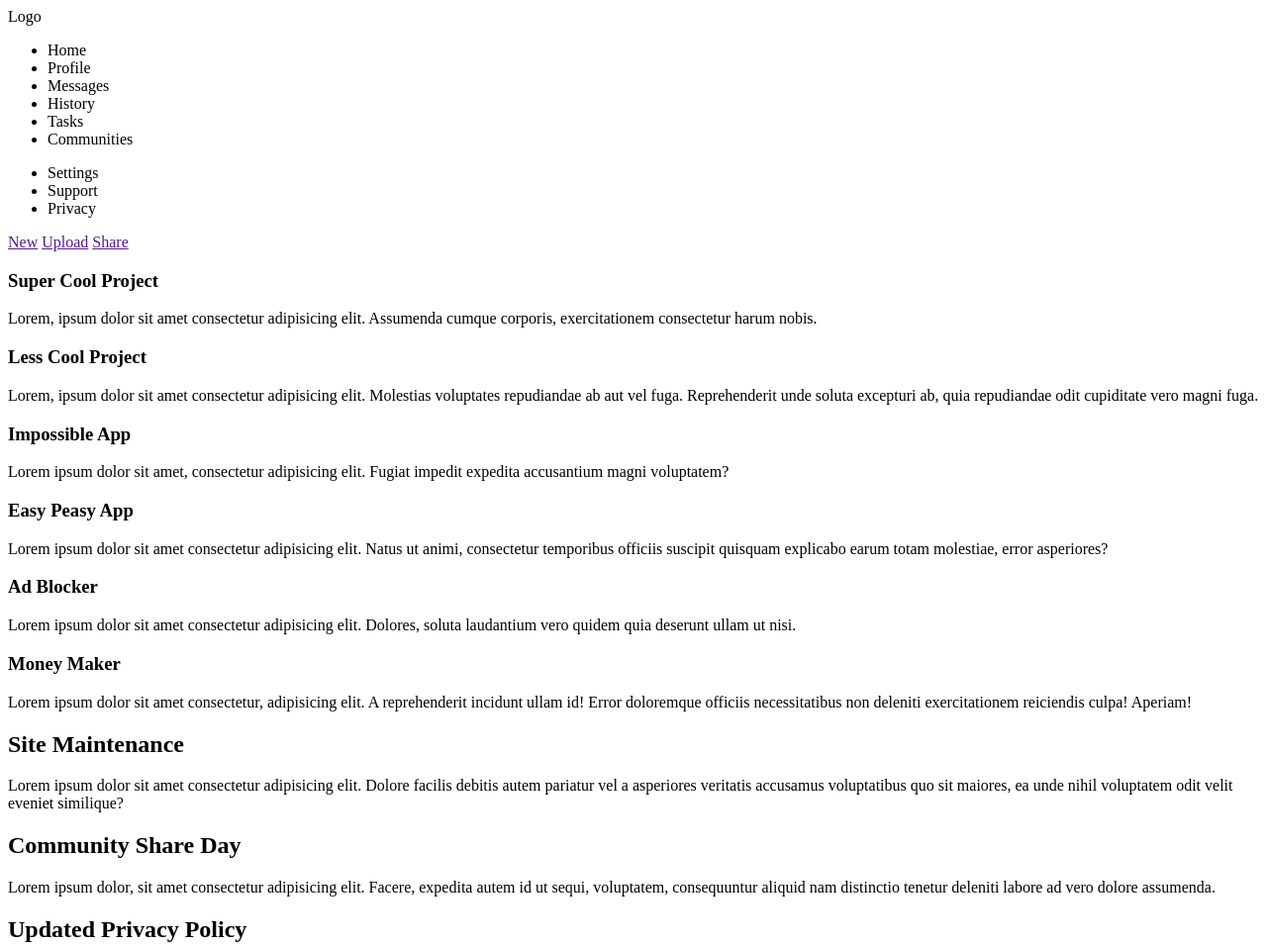
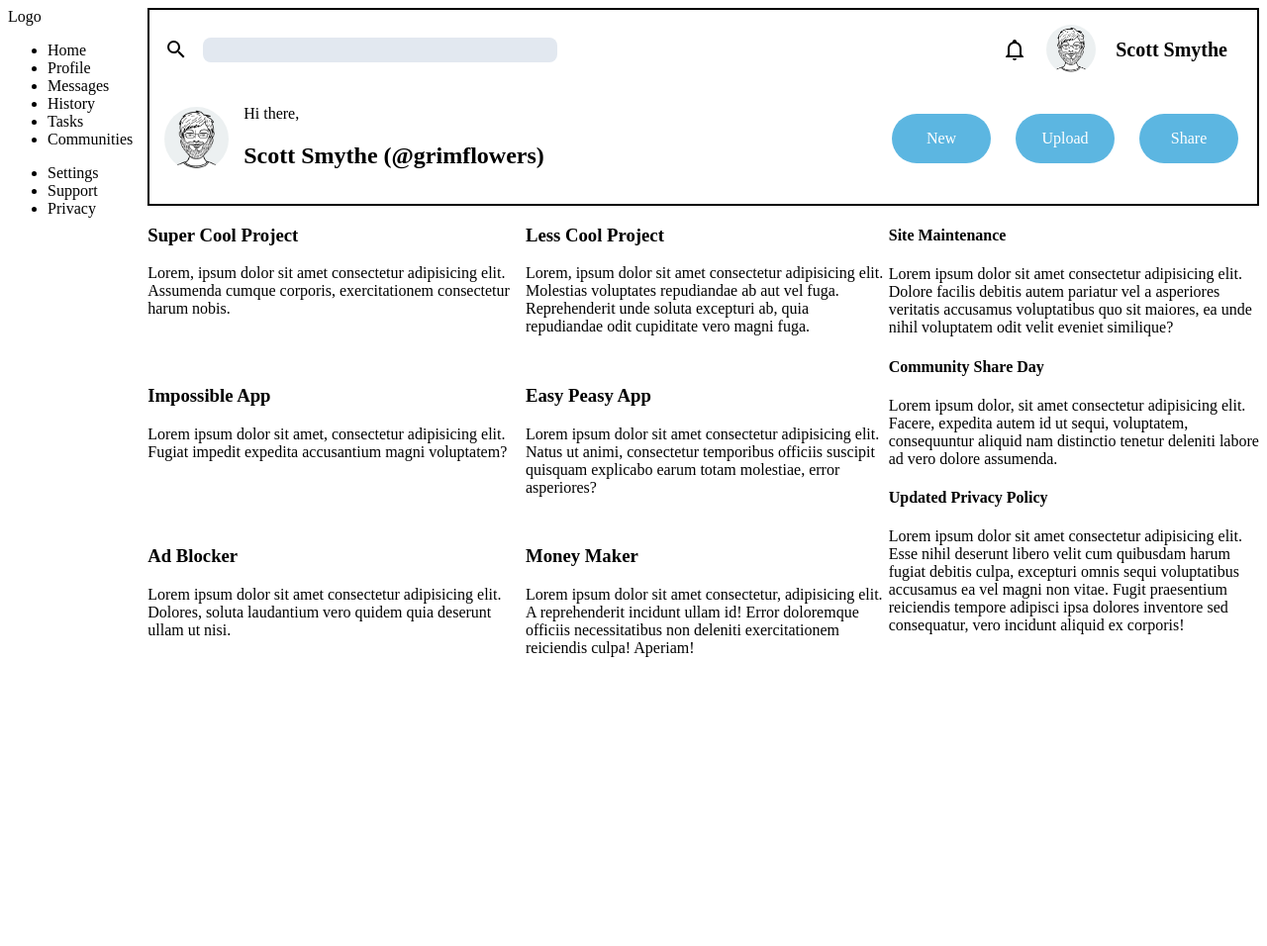
Before and after one commit to grimflowers/admin-dashboard, a plain HTML site: page index.html in a window 1280 px wide. Shown: the top 956 px of the page at 99% size. After the commit the page ends 800 px from the top, so only its background shows below. Drawn offline with Linux system fonts and the light colour scheme.

Commit message:
Add some initial styling and icons.

```diff
--- a/index.html
+++ b/index.html
@@ -4,13 +4,14 @@
     <meta charset="UTF-8">
     <meta http-equiv="X-UA-Compatible" content="IE=edge">
     <meta name="viewport" content="width=device-width, initial-scale=1.0">
+    <link rel="stylesheet" href="style.css">
     <title>Document</title>
 </head>
 <body>
     <div class="gridContainer">
-        <nav>
+        <nav class="main-nav">
             <div>Logo</div>
-            <ul class="main-nav">
+            <ul class="feature-nav">
                 <li>Home</li>
                 <li>Profile</li>
                 <li>Messages</li>
@@ -26,10 +27,25 @@
         </nav>
         <div class="top-bar">
             <div class="search-area">
-                <div class="search-bar"></div>
+                <svg class="search-icon" viewBox="0 0 24 24">
+                    <path fill="currentColor" d="M9.5,3A6.5,6.5 0 0,1 16,9.5C16,11.11 15.41,12.59 14.44,13.73L14.71,14H15.5L20.5,19L19,20.5L14,15.5V14.71L13.73,14.44C12.59,15.41 11.11,16 9.5,16A6.5,6.5 0 0,1 3,9.5A6.5,6.5 0 0,1 9.5,3M9.5,5C7,5 5,7 5,9.5C5,12 7,14 9.5,14C12,14 14,12 14,9.5C14,7 12,5 9.5,5Z" />
+                </svg>
+                <div class="search-bar" contenteditable="true"></div>
             </div>
-            <div class="profile-bar"></div>
-            <div class="profile-greeting"></div>
+            <div class="profile-bar">
+                <svg class="notification-icon" viewBox="0 0 24 24">
+                    <path fill="currentColor" d="M10 21H14C14 22.1 13.1 23 12 23S10 22.1 10 21M21 19V20H3V19L5 17V11C5 7.9 7 5.2 10 4.3V4C10 2.9 10.9 2 12 2S14 2.9 14 4V4.3C17 5.2 19 7.9 19 11V17L21 19M17 11C17 8.2 14.8 6 12 6S7 8.2 7 11V18H17V11Z" />
+                </svg>
+                <img class="avatar" src="./assets/user-avatar.png" alt="Profile Image Avatar">
+                <p class="user-name">Scott Smythe</p>
+            </div>
+            <div class="profile-greeting">
+                <img class="avatar" src="./assets/user-avatar.png" alt="Profile Image Avatar">
+                <div>
+                    <p>Hi there,</p>
+                    <h2>Scott Smythe (@grimflowers)</h2>
+                </div>
+            </div>
             <div class="project-controls">
                 <a href="">New</a>
                 <a href="">Upload</a>
@@ -65,15 +81,15 @@
             </div>
             <div class="announcement-list">
                 <div class="announcement">
-                    <h2>Site Maintenance</h2>
+                    <h4>Site Maintenance</h2>
                     <p>Lorem ipsum dolor sit amet consectetur adipisicing elit. Dolore facilis debitis autem pariatur vel a asperiores veritatis accusamus voluptatibus quo sit maiores, ea unde nihil voluptatem odit velit eveniet similique?</p>
                 </div>
                 <div class="announcement">
-                    <h2>Community Share Day</h2>
+                    <h4>Community Share Day</h2>
                     <p>Lorem ipsum dolor, sit amet consectetur adipisicing elit. Facere, expedita autem id ut sequi, voluptatem, consequuntur aliquid nam distinctio tenetur deleniti labore ad vero dolore assumenda.</p>
                 </div>
                 <div class="announcement">
-                    <h2>Updated Privacy Policy</h2>
+                    <h4>Updated Privacy Policy</h2>
                     <p>Lorem ipsum dolor sit amet consectetur adipisicing elit. Esse nihil deserunt libero velit cum quibusdam harum fugiat debitis culpa, excepturi omnis sequi voluptatibus accusamus ea vel magni non vitae. Fugit praesentium reiciendis tempore adipisci ipsa dolores inventore sed consequatur, vero incidunt aliquid ex corporis!</p>
                 </div>
             </div>
--- /dev/null
+++ b/style.css
@@ -0,0 +1,127 @@
+.avatar {
+    border-radius: 50%;
+    width: max(50px, 5%);
+    min-width: 50px;
+    height: auto;
+}
+
+.top-bar {
+    box-sizing: border-box;
+    border: 2px solid black;
+}
+
+.gridContainer {
+    display: grid;
+    grid-template-columns: min-content 2fr 1fr;
+    grid-template-rows: min-content 1fr;
+}
+
+.main-nav {
+    grid-row: 1 / -1;
+    grid-column: 1 / 2;
+    margin-right: 15px;
+}
+
+.top-bar {
+    grid-row: 1 / 2;
+    grid-column: 2 / -1;
+    display: grid;
+    grid-template-columns: 2fr 1fr;
+    grid-template-rows: 50px 1fr;
+    gap: 15px;
+    padding: 15px;
+}
+
+.search-area {
+    display: flex;
+    align-items: center;
+    gap: 15px;
+}
+
+.search-bar {
+    width: 50%;
+    height: min(25px, 100%);
+    background: #e2e8f0;
+    border-radius: 8px;
+}
+
+.search-icon {
+    width: 24px;
+    height: auto;
+}
+
+.main-content {
+    grid-row: 2 / -1;
+    grid-column: 2 / -1;
+    display: grid;
+    grid-template-columns: 2fr 1fr;
+}
+
+.notification-icon {
+    width: 24px;
+    height: auto;
+}
+
+.project-controls {
+    display: flex;
+    align-items: center;
+    justify-content: center;
+    gap: 25px;
+}
+
+.project-controls a {
+    display: flex;
+    align-items: center;
+    justify-content: center;
+    width: 100px;
+    background: #5cb6e1;
+    color: white;
+    text-decoration: none;
+    height: 50px;
+    border-radius: 25px;
+}
+
+.project-controls a:visited {
+    color: white;
+}
+
+.profile-bar {
+    display: flex;
+    align-items: center;
+    justify-content: flex-end;
+    gap: 20px;
+    padding: 15px;
+}
+
+.profile-greeting {
+    display: flex;
+    align-items: center;
+    gap: 15px;
+}
+
+.profile-greeting .avatar {
+    width: min(65px, 15%);
+    min-width: 65px;
+    height: auto;
+}
+
+.project-list {
+    grid-row: 1 / -1;
+    grid-column: 1 / -2;
+    display: grid;
+    grid-template-columns: repeat(auto-fit, minmax(250px, 1fr));
+    grid-gap: 15px;
+}
+
+.announcement-list {
+    grid-column: 2 / -1;
+}
+
+.trending-list {
+    grid-column: 2 / -1;
+}
+
+.user-name {
+    font-weight: bold;
+    font-size: 1.25rem;
+}
```
Also changed, not shown: assets/user-avatar.png (added).
